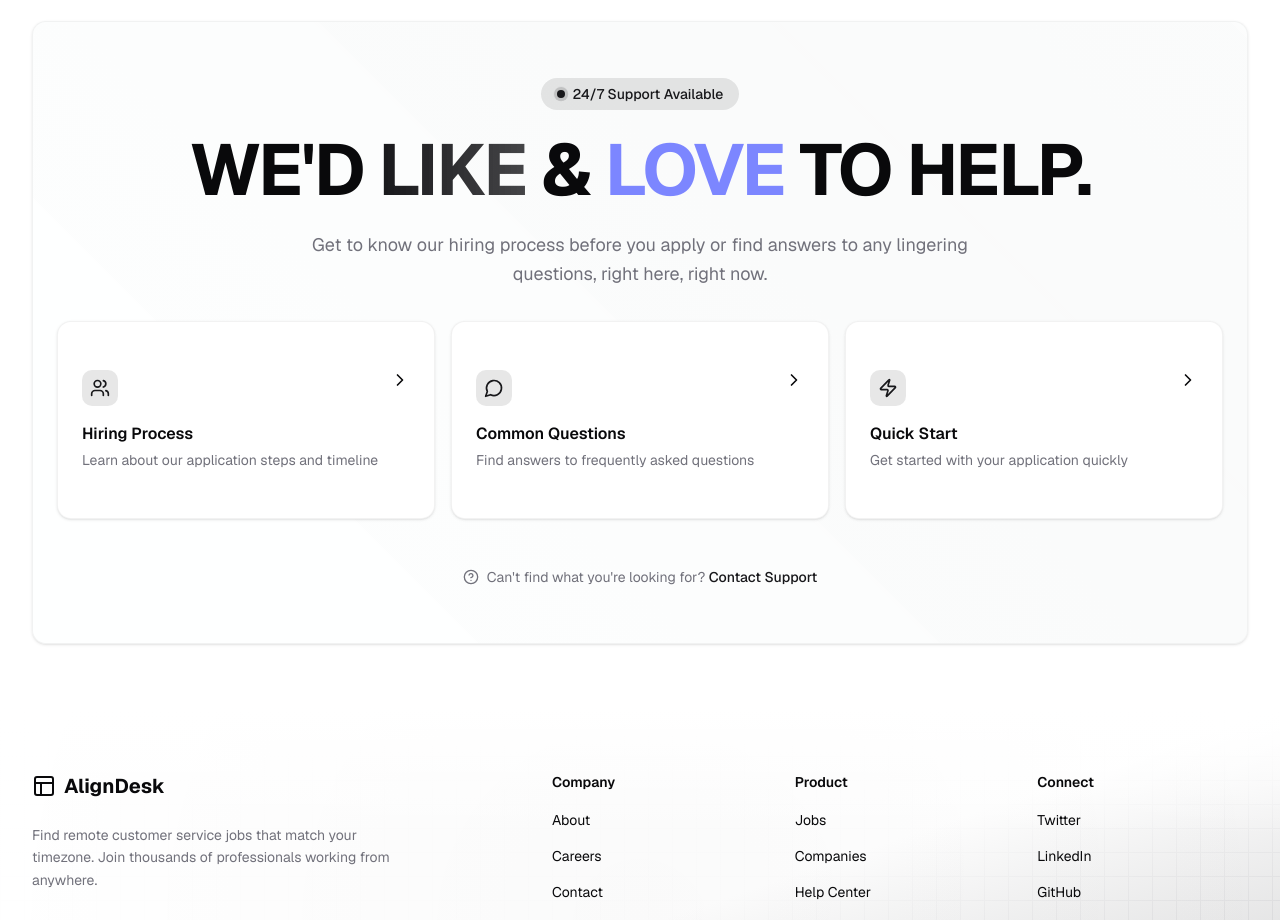
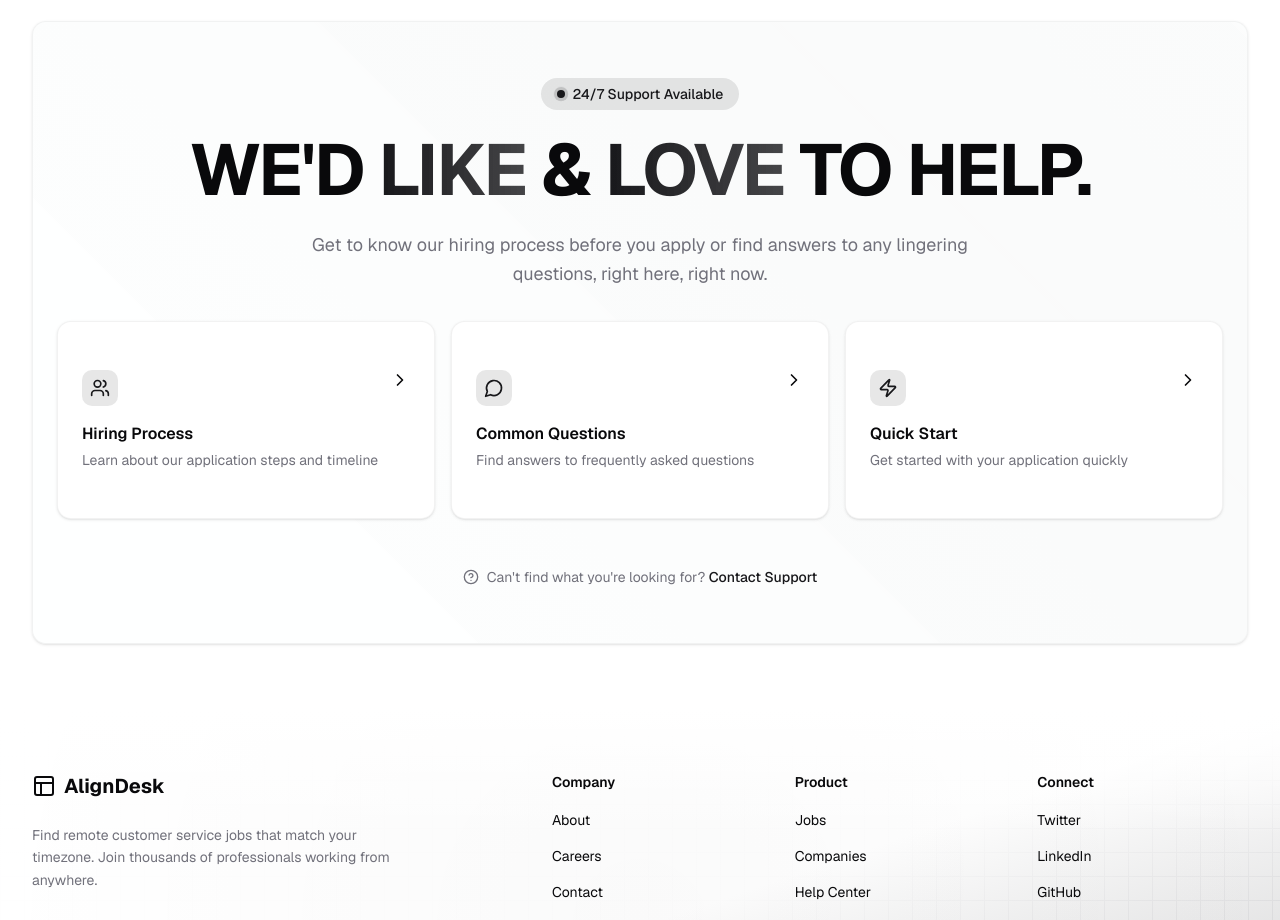
Before and after one commit to katsuragawaa/aligndesk, a Next.js app: page / in a window 1280 px wide. Shown: the part 3020-3940 px from the top of the page. Built offline with nearby package versions, Linux system fonts and the light colour scheme.

Commit message:
feat: update help component styling for enhanced visual appeal

```diff
--- a/components/help.tsx
+++ b/components/help.tsx
@@ -56,7 +56,9 @@
                     LIKE
                   </span>
                   <span> & </span>
-                  <span className="text-indigo-400">LOVE</span>
+                  <span className="from-primary to-primary/80 bg-gradient-to-r bg-clip-text text-transparent">
+                    LOVE
+                  </span>
                   <span> TO HELP.</span>
                 </h2>
               </div>
```
